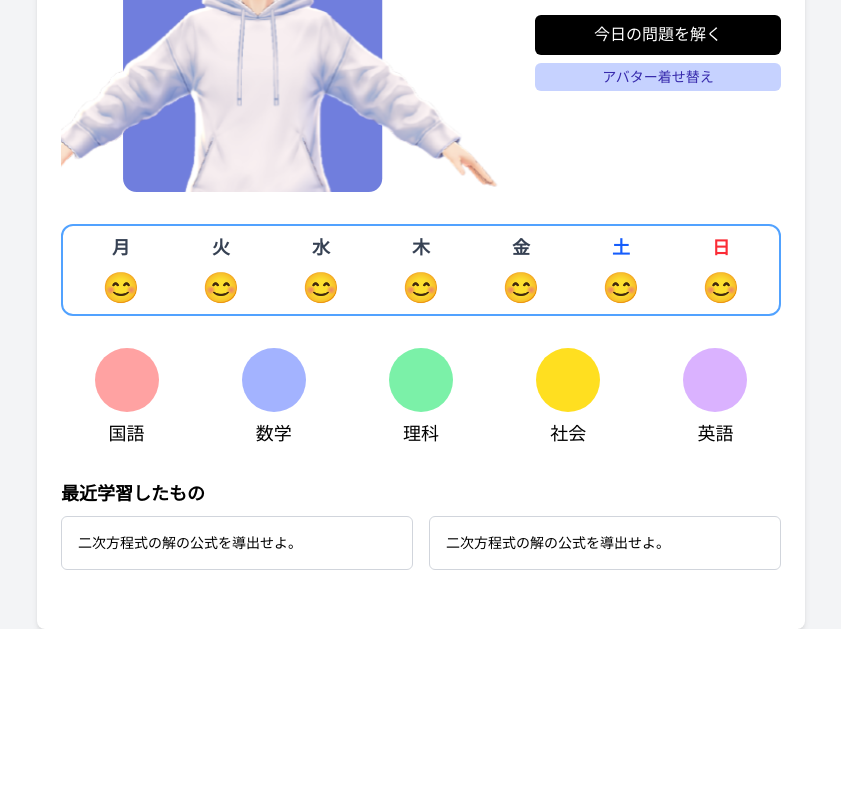
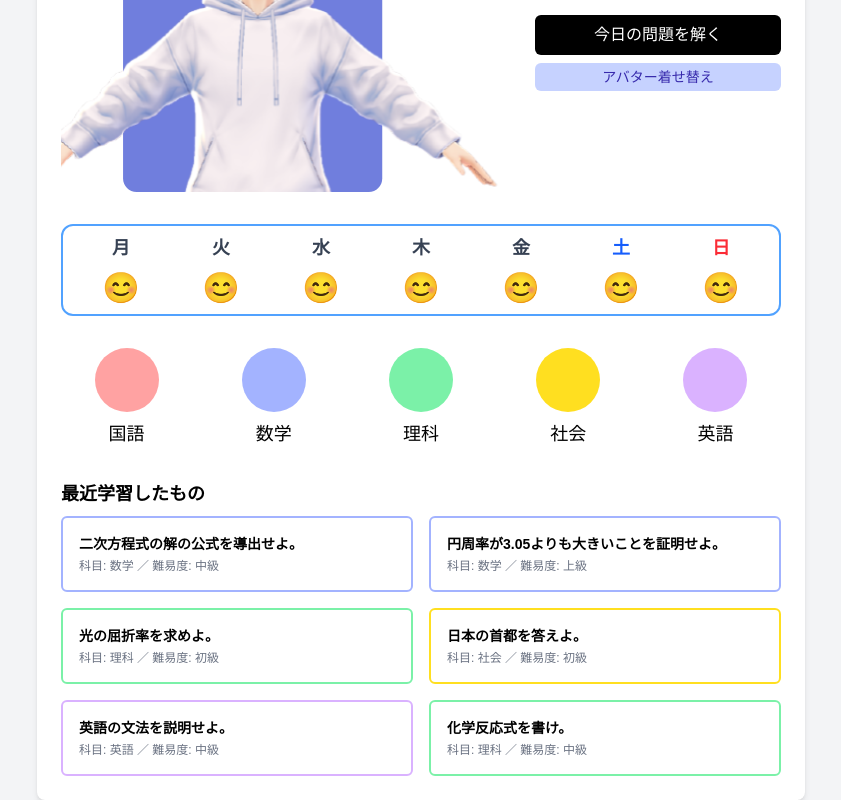
Before and after one commit to Kenjiro56/gcp-eduapp-front, a Next.js app: page / in a window 1280 px wide. Shown: the part 235-1035 px from the top of the page, without its empty margins (219-1060 px from the left). Before the commit the page ends 864 px from the top, so only its background shows below. Built offline with nearby package versions, Linux system fonts and the light colour scheme.

Commit message:
feat/currentLessonDataの表示

```diff
--- a/src/app/page.tsx
+++ b/src/app/page.tsx
@@ -6,6 +6,74 @@ import { useRouter } from 'next/navigation'
 
 const Home = () => {
   const router = useRouter();
+
+  const dummyUserData = [
+    {
+    "id": 1,
+    "user_name": "test1",
+    "email": "test1@test.com",
+    "password": "test1@123"
+    },
+    {
+    "id": 2,
+    "user_name": "test2",
+    "email": "test2@test.com",
+    "password": "test2@123"
+    },
+    {
+      "id": 3,
+      "user_name": "test3",
+      "email": "test3@test.com",
+      "password": "test3@123"
+    },
+  ];
+
+  const dummyLessonData = [
+    {
+      "id": 1,
+      "title": "二次方程式の解の公式を導出せよ。",
+      "subject": "数学",
+      "difficulty": "中級",
+    },
+    {
+      "id": 2,
+      "title": "円周率が3.05よりも大きいことを証明せよ。",
+      "subject": "数学",
+      "difficulty": "上級",
+    },
+    {
+      "id": 3,
+      "title": "光の屈折率を求めよ。",
+      "subject": "理科",
+      "difficulty": "初級",
+    },
+    {      "id": 4,
+      "title": "日本の首都を答えよ。",
+      "subject": "社会",
+      "difficulty": "初級",
+    },
+    {
+      "id": 5,
+      "title": "英語の文法を説明せよ。",
+      "subject": "英語",
+      "difficulty": "中級",
+    },
+    {
+      "id": 6,
+      "title": "化学反応式を書け。",
+      "subject": "理科",
+      "difficulty": "中級",
+    },
+  ]
+
+  const subjectColorMap: { [key: string]: string } = {
+    国語: 'border-red-300',
+    数学: 'border-indigo-300',
+    理科: 'border-green-300',
+    社会: 'border-yellow-300',
+    英語: 'border-purple-300',
+  }
+  const currentUser = dummyUserData[0]; // 仮のユーザーデータを使用
   return (
     <div className="w-full flex justify-center bg-gray-100 min-h-screen">
       <div className="bg-white w-full max-w-[768px] rounded-lg p-6 shadow-md">
@@ -19,7 +87,7 @@ const Home = () => {
             className="rounded-lg"
           />
           <div className="flex-1 ">
-            <h1 className="text-5xl font-bold text-black">ワンダー</h1>
+            <h1 className="text-5xl font-bold text-black">{currentUser.user_name}</h1>
             <button className="mt-3 w-full bg-black text-white py-2 rounded-md text-center"
               onClick={() => router.push('/lesson')}
             >
@@ -74,15 +142,22 @@ const Home = () => {
         </div>
 
         {/* 最近学習したもの */}
-        <div className="mt-8">
+      <div className="mt-8">
           <h2 className="text-lg font-bold mb-2 text-black">最近学習したもの</h2>
           <div className="grid grid-cols-2 gap-4">
-            <div className="border border-gray-300 p-4 rounded-md text-sm text-black">
-              二次方程式の解の公式を導出せよ。
-            </div>
-            <div className="border border-gray-300 p-4 rounded-md text-sm text-black">
-              二次方程式の解の公式を導出せよ。
-            </div>
+            {dummyLessonData.slice(-6).map((lesson) => (
+              <div
+                key={lesson.id}
+                className={`border-2 p-4 rounded-md text-sm text-black ${
+                  subjectColorMap[lesson.subject] ?? 'border-gray-300'
+                }`}
+              >
+                <div className="font-semibold">{lesson.title}</div>
+                <div className="text-xs text-gray-500 mt-1">
+                  科目: {lesson.subject} ／ 難易度: {lesson.difficulty}
+                </div>
+              </div>
+            ))}
           </div>
         </div>
       </div>
```
